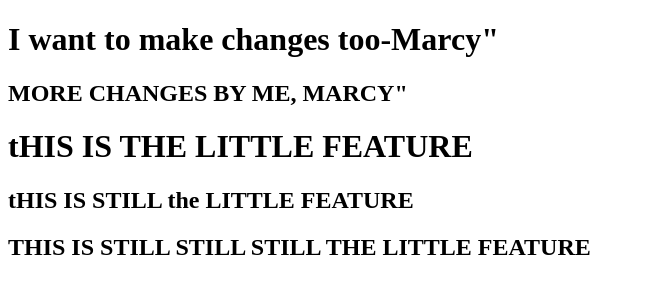
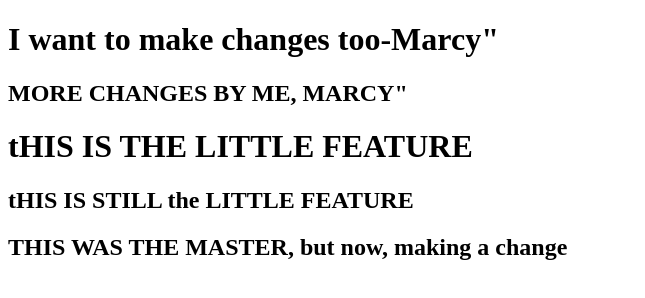
Before and after one commit to lkubota/background-generator, a plain HTML site: page index.html in a window 1280 px wide. Shown: the whole page, without its empty margins (0-645 px from the left). Drawn offline with Linux system fonts and the light colour scheme.

Commit message:
change to new branch

```diff
--- a/index.html
+++ b/index.html
@@ -8,6 +8,8 @@
 	<h2>MORE CHANGES BY ME, MARCY"</h2>
 	<h1>tHIS IS THE LITTLE FEATURE</h1>
 	<h2>tHIS IS STILL the LITTLE FEATURE</h2>
-	<h2>THIS IS STILL STILL STILL THE LITTLE FEATURE</h2>
+	<h2>THIS WAS THE MASTER, but now, making a change</h2>
+
+
 </body>
 </html>
```
